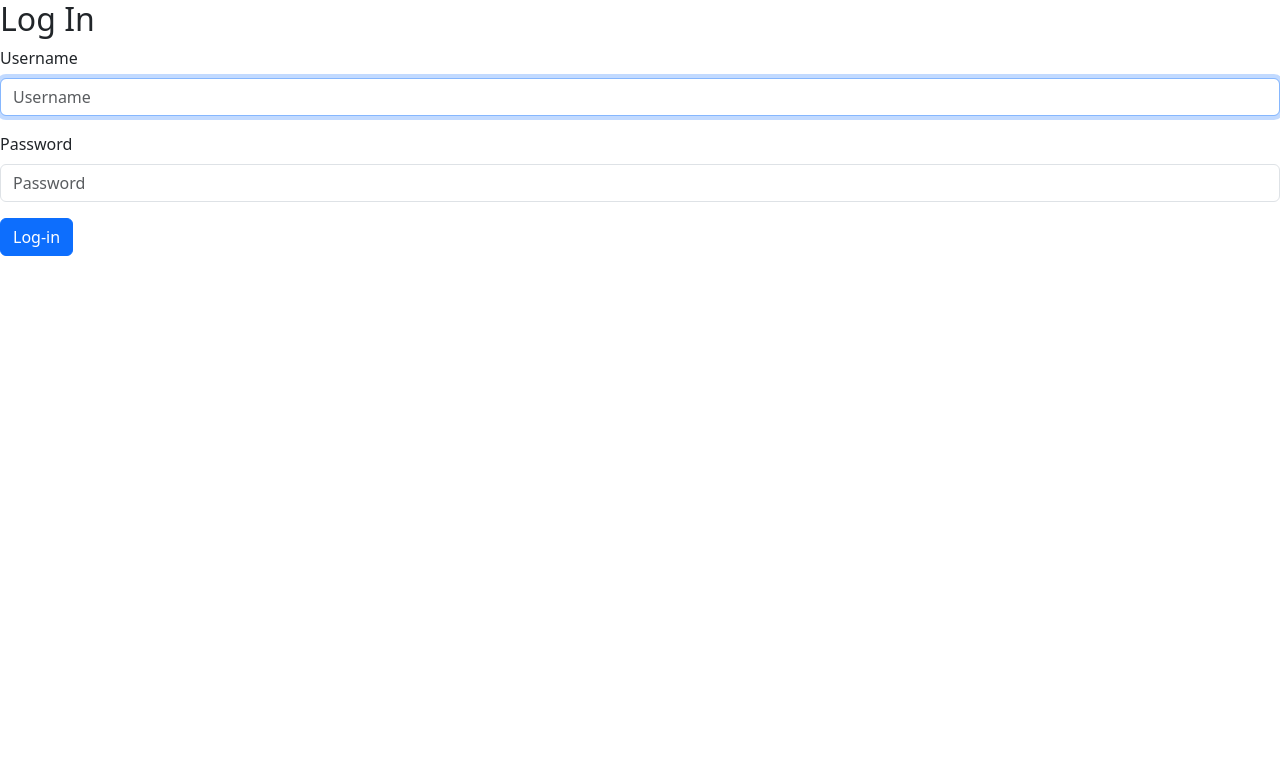
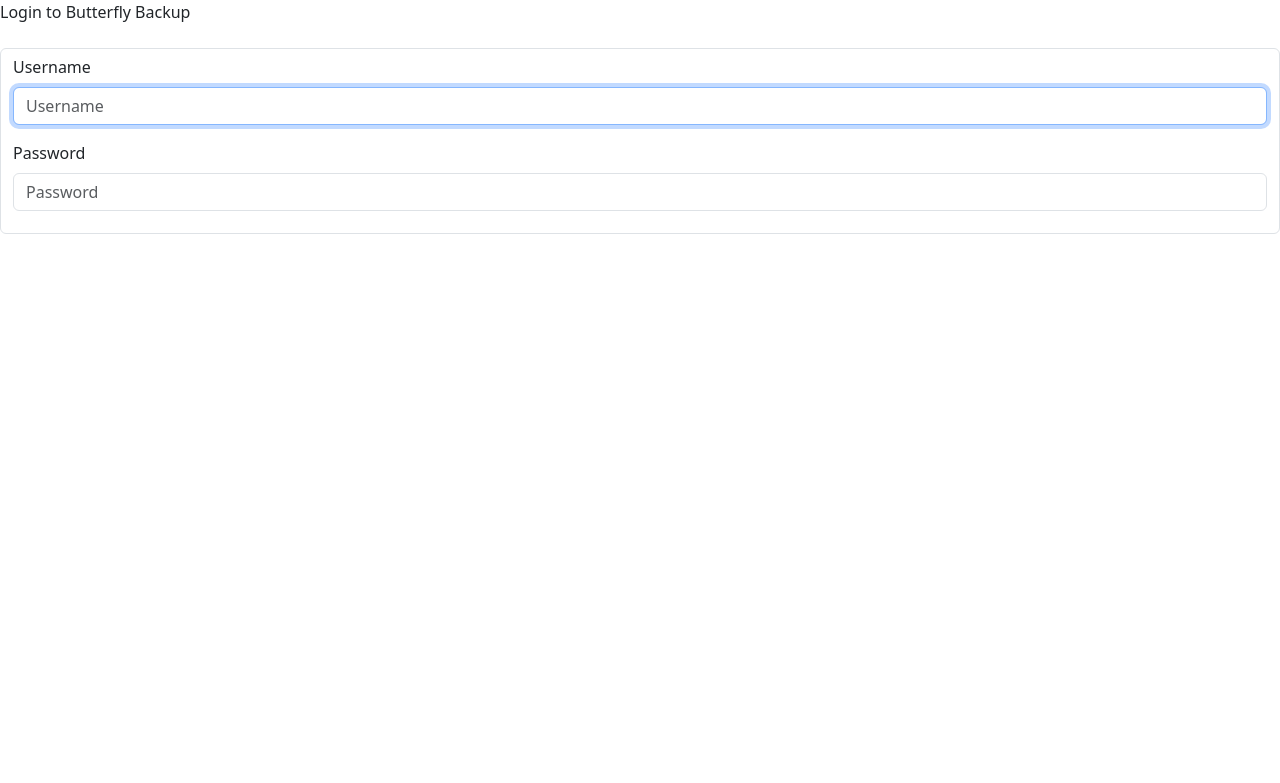
Before and after one commit to MatteoGuadrini/butterfly-backup-web, a Django app: page /accounts/login/ in a window 1280 px wide. Shown: the top 783 px of the page. Run offline with Django 4.2, Linux system fonts and the light colour scheme; some libraries are stand-ins or nearby versions.

Commit message:
chore: create login form

```diff
--- a/butterfly-backup-web/templates/registration/login.html
+++ b/butterfly-backup-web/templates/registration/login.html
@@ -2,14 +2,14 @@
 {% bootstrap_css %}
 {% bootstrap_javascript %}
 
-<h2>Log In</h2>
-<form method="post">
+{% block title %}Login to Butterfly Backup{% endblock %}
+<br>
+{% bootstrap_messages %}
+<br>
+{% block content %}
+<form method="post" class="form-control">
   {% csrf_token %}
-  {% bootstrap_form form %}
-  {% buttons %}
-    <button type="submit" class="btn btn-primary">
-      Log-in
-    </button>
-  {% endbuttons %}
-
+  {% bootstrap_form form field_class="col-md-3" %}
+  {% buttons submit='Log-in' reset="Cancel" %}{% endbuttons %}
 </form>
+{% endblock %}
```
